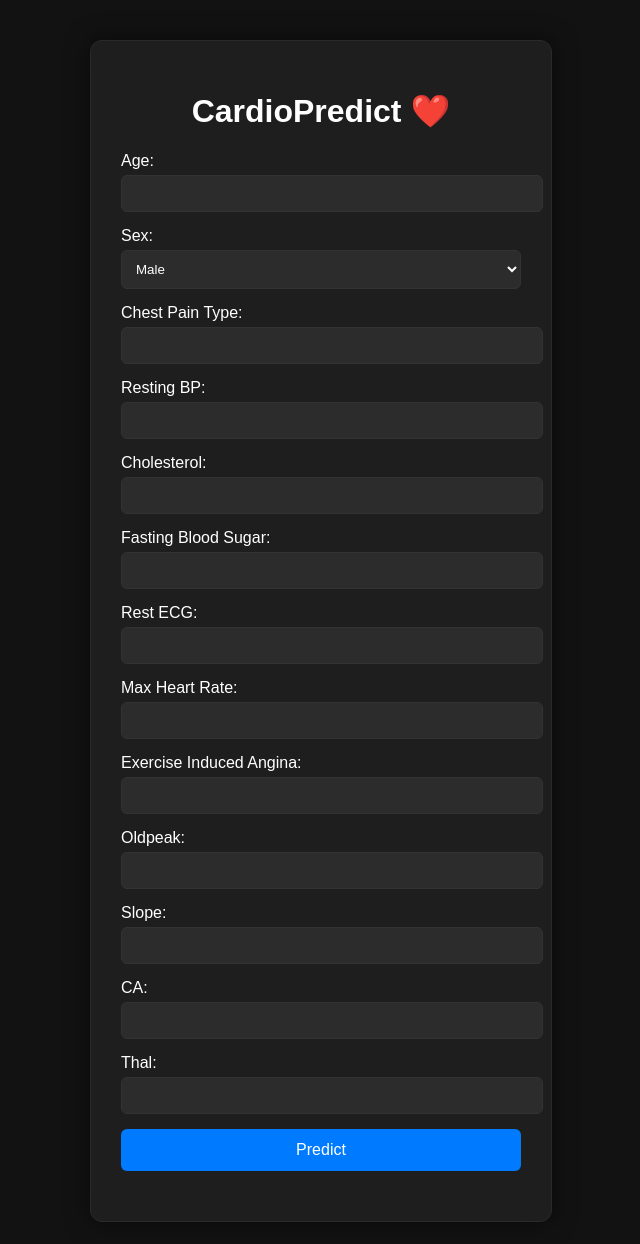
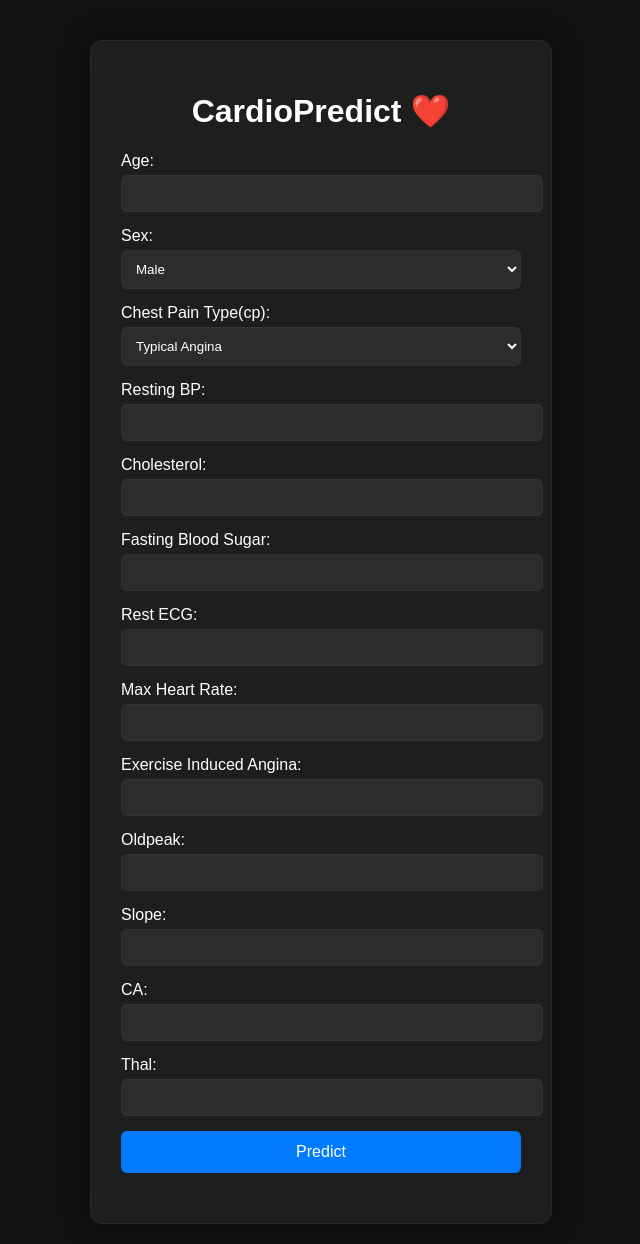
Before and after one commit to DhanushGowda22/CardioPredict, a FastAPI app: page / in a window 1280 px wide. Shown: the whole page, without its empty margins (319-959 px from the left). Before the commit the page ends 1222 px from the top, so only its background shows below. Run offline with FastAPI, Linux system fonts and the light colour scheme; parts of the project's set-up code (start-up, migrations or seed data) failed here and were passed over.

Commit message:
Improved UI with cp

```diff
--- a/app/templates/index.html
+++ b/app/templates/index.html
@@ -104,8 +104,13 @@
         <option value="0">Female</option>
     </select>
 
-    Chest Pain Type:
-    <input type="number" id="cp">
+    Chest Pain Type(cp):
+    <select id="cp">
+    <option value="0">Typical Angina</option>
+    <option value="1">Atypical Angina</option>
+    <option value="2">Non-anginal Pain</option>
+    <option value="3">Asymptomatic</option>
+</select>
 
     Resting BP:
     <input type="number" id="trestbps">
```
